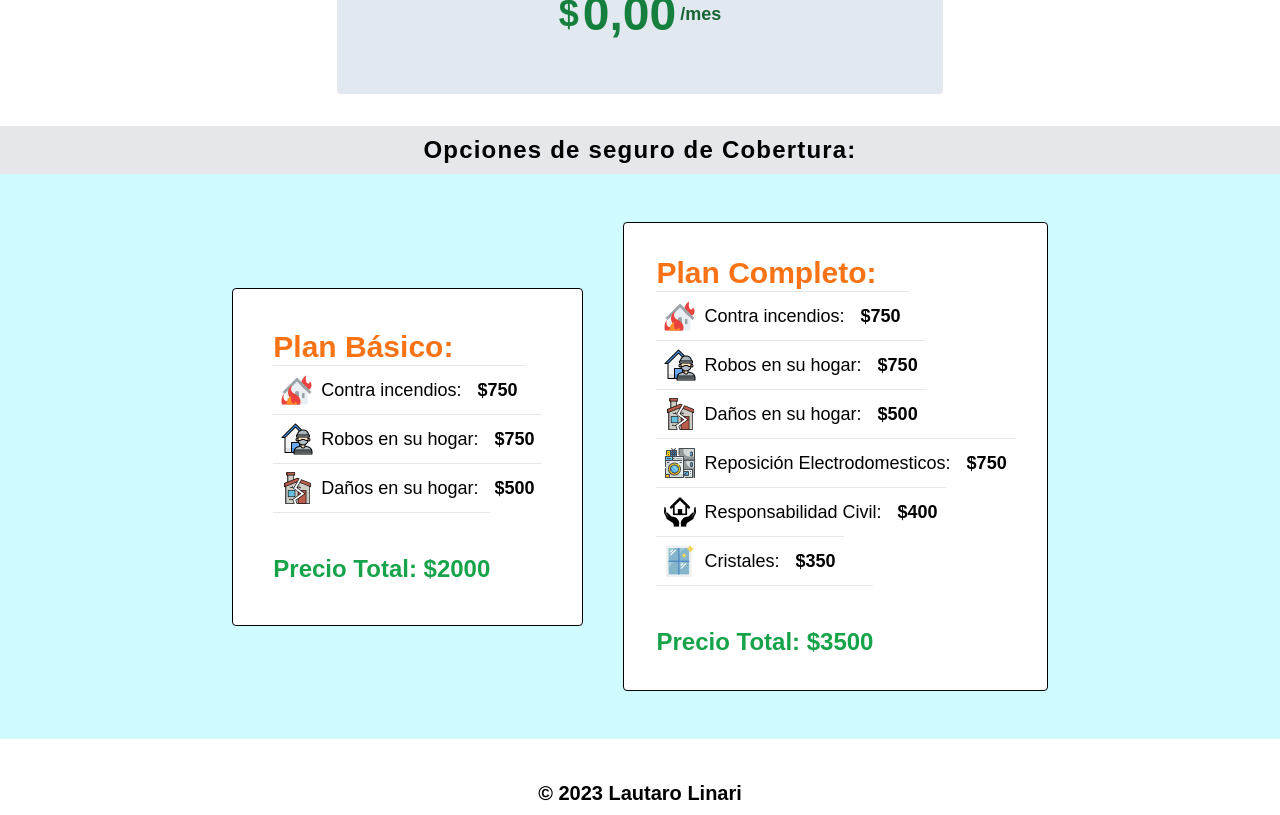
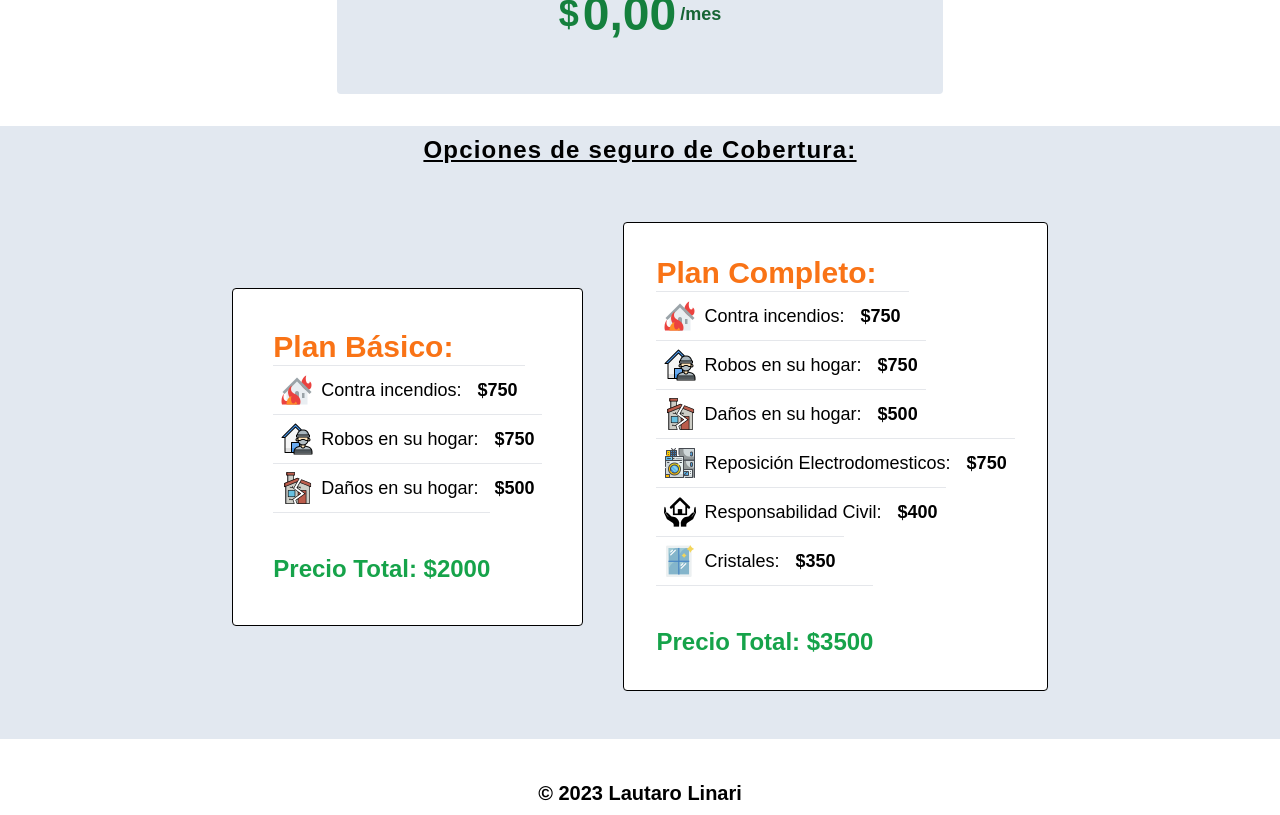
Before and after one commit to LautaroLinari/Proyecto-Final-React, a React (Vite) app: page / in a window 1280 px wide. Shown: the part 1220-2035 px from the top of the page. Built offline with nearby package versions, Linux system fonts and the light colour scheme; a web font is replaced by a local one.

Commit message:
tailwind

```diff
--- a/src/components/Cobertura.jsx
+++ b/src/components/Cobertura.jsx
@@ -3,8 +3,8 @@ import DivCobertura from './utils/DivCobertura.jsx'
 function Cobertura() {
   return (
     <div className="">
-        <h3 className="text-2xl font-bold tracking-wider text-center bg-gray-200 w-auto p-2">Opciones de seguro de Cobertura:</h3>
-        <div className="flex flex-row items-center justify-center gap-10 p-12 bg-cyan-100">
+        <h3 className="text-2xl font-bold tracking-wider text-center bg-slate-200 w-auto underline p-2">Opciones de seguro de Cobertura:</h3>
+        <div className="flex flex-row items-center justify-center gap-10 p-12 bg-slate-200">
             <div className="flex flex-col items-start border border-black rounded p-10 bg-white">
 
                 <p className="text-center text-3xl font-semibold text-orange-500">Plan Básico:</p>
```
